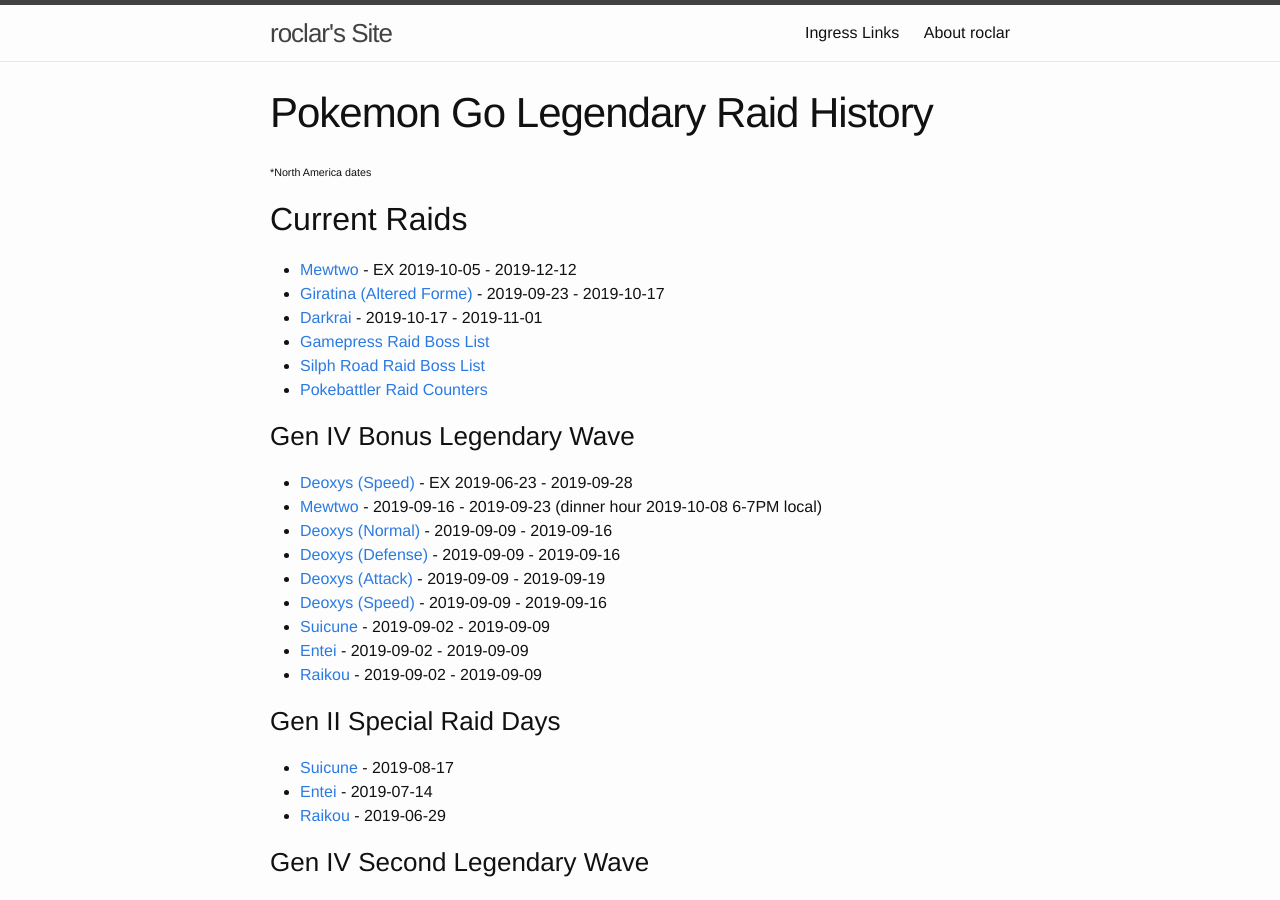
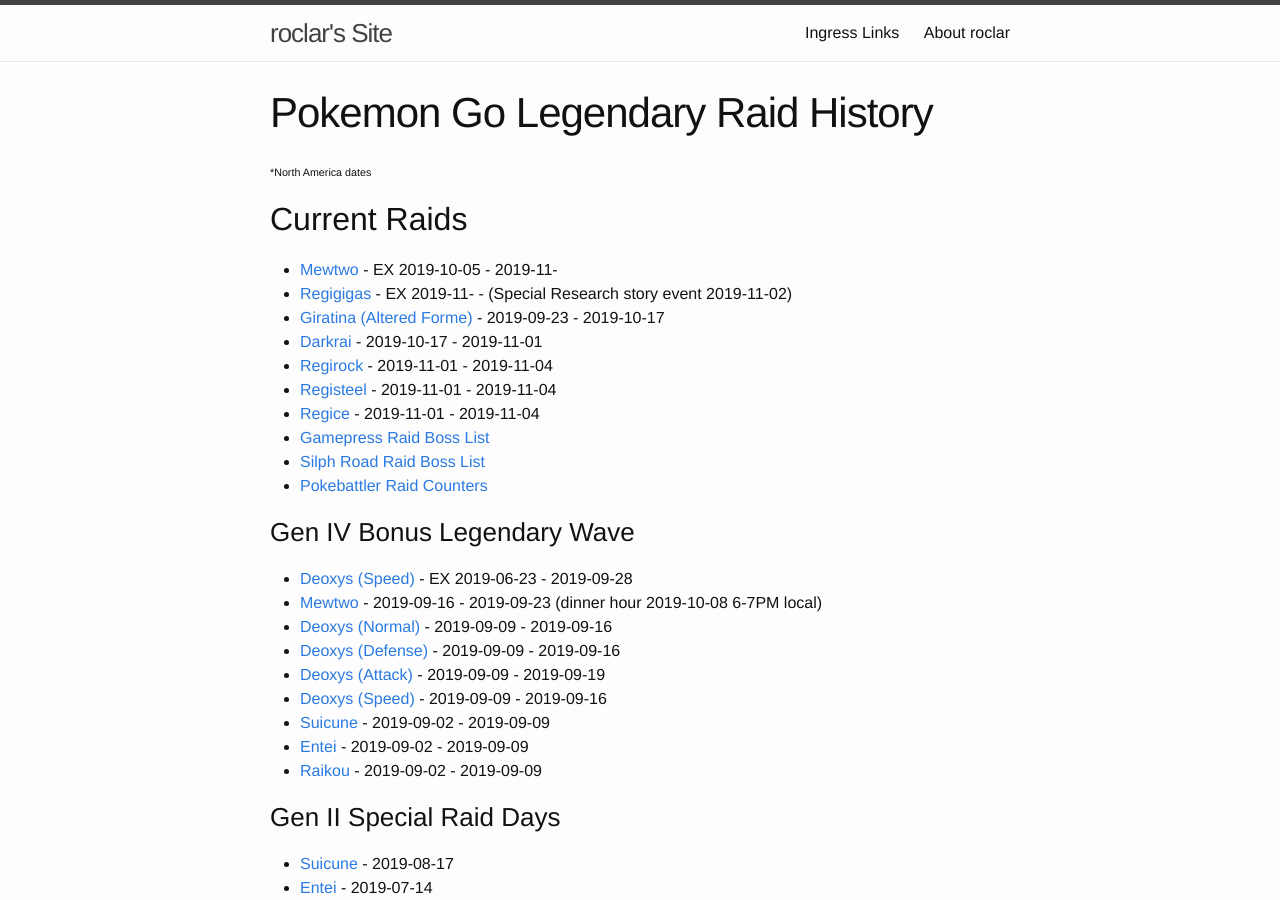
Before and after one commit to roclar/roclar.github.io, a Jekyll site: the page built from PoGoLegendaryHistory.md, in a window 1280 px wide and 900 px high. Built offline with Jekyll 4.4.1, drawn with Linux system fonts in a browser that asks for light colours; some of the changed text lies outside the part shown.

Commit message:
Added Regigigas and Regis brief legendary return

```diff
--- a/PoGoLegendaryHistory.md
+++ b/PoGoLegendaryHistory.md
@@ -6,9 +6,13 @@
 ###### *North America dates
 
 ## Current Raids
-- [Mewtwo](https://db.pokemongohub.net/pokemon/150) - EX 2019-10-05 - 2019-12-12
+- [Mewtwo](https://db.pokemongohub.net/pokemon/150) - EX 2019-10-05 - 2019-11-
+- [Regigigas](https://db.pokemongohub.net/pokemon/486) - EX 2019-11- - (Special Research story event 2019-11-02)
 - [Giratina (Altered Forme)](https://db.pokemongohub.net/pokemon/487?form=Altered) - 2019-09-23 - 2019-10-17
 - [Darkrai](https://db.pokemongohub.net/pokemon/491) - 2019-10-17 - 2019-11-01
+- [Regirock](https://db.pokemongohub.net/pokemon/380) - 2019-11-01 - 2019-11-04
+- [Registeel](https://db.pokemongohub.net/pokemon/379) - 2019-11-01 - 2019-11-04
+- [Regice](https://db.pokemongohub.net/pokemon/378) - 2019-11-01 - 2019-11-04
 - [Gamepress Raid Boss List](https://pokemongo.gamepress.gg/raid-boss-list)
 - [Silph Road Raid Boss List](https://thesilphroad.com/raid-bosses)
 - [Pokebattler Raid Counters](https://www.pokebattler.com/raids)
@@ -69,7 +73,7 @@
 - [Moltres](https://db.pokemongohub.net/pokemon/146) - 2018-09-13 - 2018-09-20
 - [Articuno](https://db.pokemongohub.net/pokemon/144) - 2018-09-13 - 2018-09-20
 - [Ho-Oh](https://db.pokemongohub.net/pokemon/250) - 2018-08-24 - 2018-08-27
-- [Regsteel](https://db.pokemongohub.net/pokemon/379) - 2018-07-19 - 2018-08-16
+- [Registeel](https://db.pokemongohub.net/pokemon/379) - 2018-07-19 - 2018-08-16
 - [Regice](https://db.pokemongohub.net/pokemon/378) - 2018-06-21 - 2018-07-19
 
 ### Gen III Second Legendary Wave
@@ -98,6 +102,7 @@
 - [Lugia](https://db.pokemongohub.net/pokemon/249) - 2017-07-22 - 2017-08-31
 
 ### Sources
+- [Regirock, Regice, and Registeel reunite in raids! Prepare for a colossal discovery!](https://pokemongolive.com/en/post/a-regi-return-2019/)
 - [Prepare for a ghastly good time during Pokémon GO Halloween 2019!](https://pokemongolive.com/post/halloween2019)
 - [Mewtwo with Shadow Ball joins EX Raids!](https://pokemongolive.com/post/exraids-mewtwo-2019)
 - [Altered Forme Giratina—raids, Raid Hour, and Shiny release!](https://pokemongolive.com/post/shinyalteredformegiratina2019)
```
Also changed, not shown: PoGoLegendaryCP.md (+1 -0 lines).
